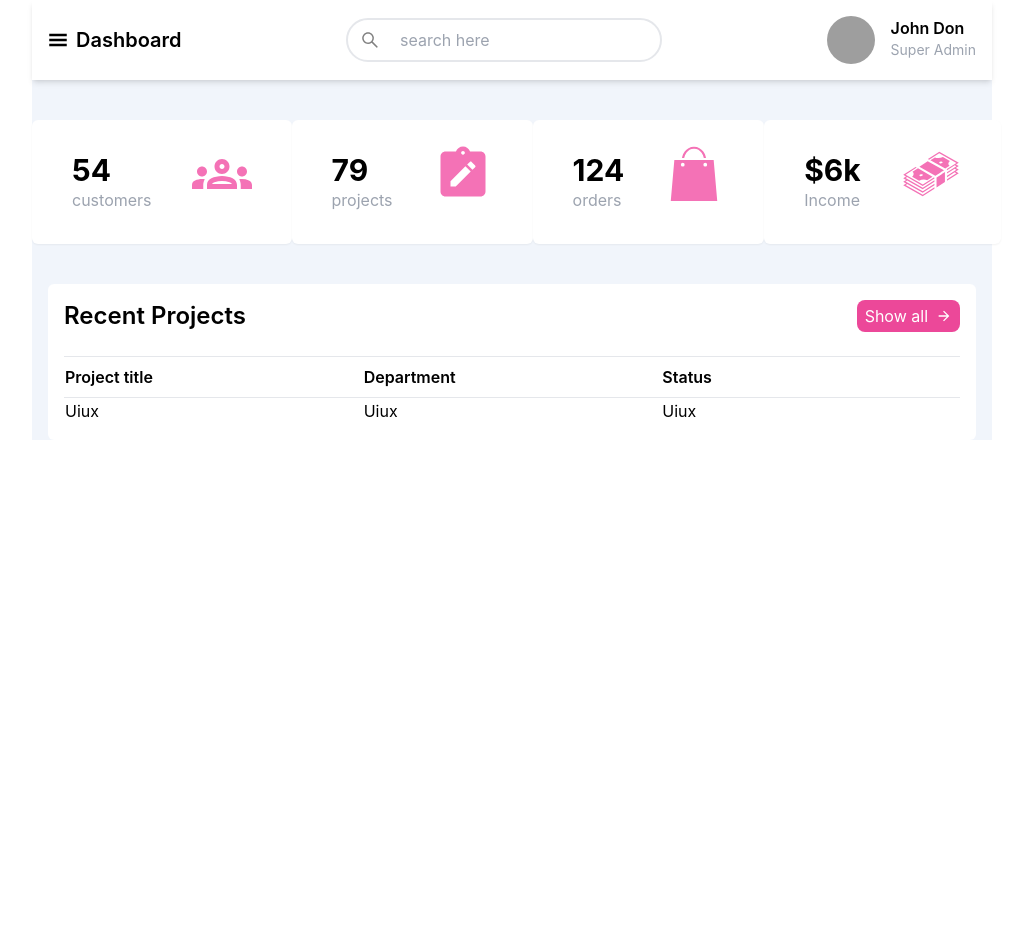
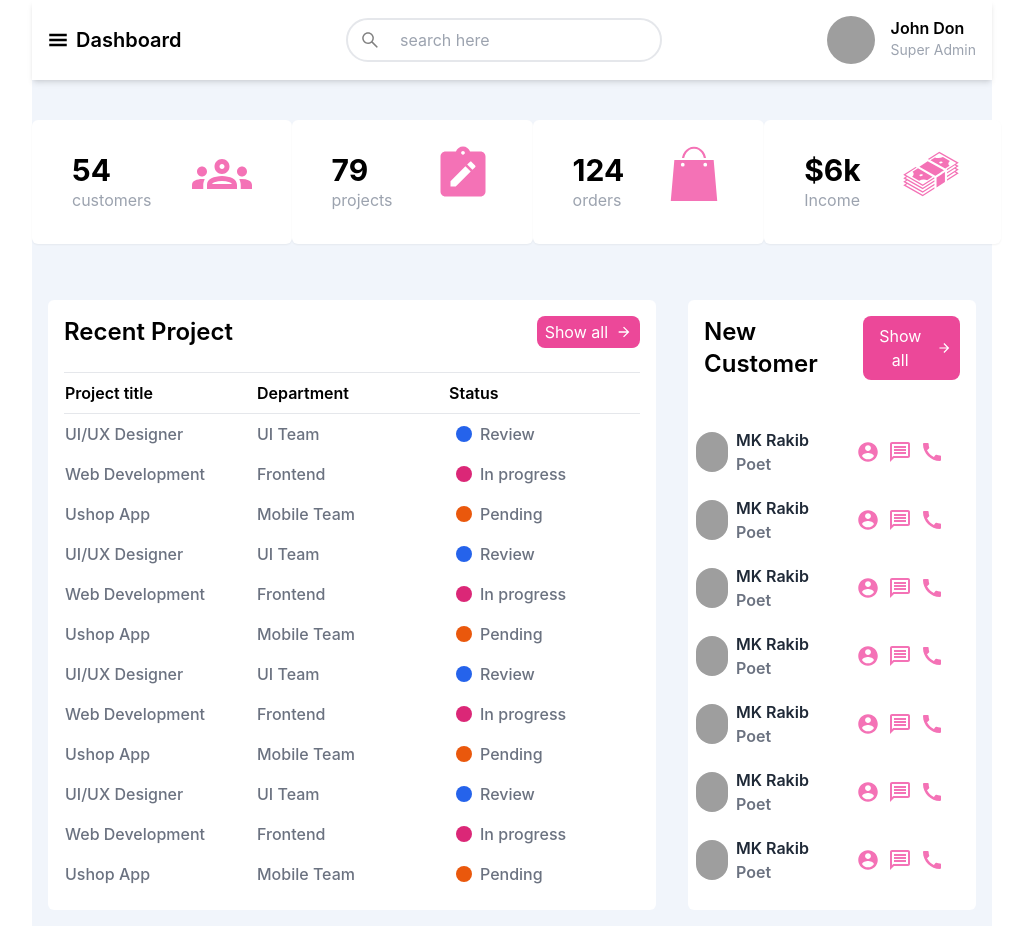
Before and after one commit to sohanemon/react-dashboard, a React (Create React App) app: page / in a window 1280 px wide. Shown: the whole page, without its empty margins (128-1151 px from the left). Before the commit the page ends 800 px from the top, so only its background shows below. Built offline with nearby package versions, Linux system fonts and the light colour scheme; grey boxes are pictures that could not be loaded.

Commit message:
customer added

```diff
--- a/src/App.js
+++ b/src/App.js
@@ -1,13 +1,15 @@
 import Navbar from "./components/navbar";
 import CardContainer from "./components/card/card-container";
 import Projects from "./components/projects/projects";
+import Customer from "./components/card/customers/customer";
 function App() {
   return (
     <div className='w-3/4 mx-auto bg-body'>
       <Navbar />
       <CardContainer />
-      <div>
+      <div className='grid grid-cols-3'>
         <Projects />
+        <Customer />
       </div>
     </div>
   );
--- /dev/null
+++ b/src/components/card/customers/customer.jsx
@@ -0,0 +1,42 @@
+import ProjectHead from "../../projects/project-head";
+import { IoMdContact } from "react-icons/io";
+import { MdCall, MdOutlineMessage } from "react-icons/md";
+import data from "./data";
+const Customer = () => {
+  return (
+    <div className='col-span-1  bg-white m-4 rounded-md'>
+      <div className='p-4'>
+        <ProjectHead title={"New Customer"} />
+      </div>
+      <br />
+      <section className='p-2 space-y-5'>
+        {data.map((el) => (
+          <TableRow {...el} key={el.image} />
+        ))}
+      </section>
+    </div>
+  );
+};
+
+export default Customer;
+
+function TableRow({ image, name, job }) {
+  return (
+    <div className='grid grid-cols-7 gap-2 items-center '>
+      <div className='col-span-1'>
+        <img src={image} className='w-10 h-10 rounded-full ' alt={name} />
+      </div>
+      <div className='col-span-3'>
+        <div>
+          <h2 className=' font-semibold text-gray-800'>{name}</h2>
+          <p className='font-semibold text-gray-500'>{job}</p>
+        </div>
+      </div>
+      <div className='col-span-2 text-pink-400 text-2xl mr-auto  flex items-center gap-2'>
+        <IoMdContact className='cursor-pointer' />
+        <MdOutlineMessage className='cursor-pointer' />
+        <MdCall className='cursor-pointer' />
+      </div>
+    </div>
+  );
+}
--- /dev/null
+++ b/src/components/card/customers/data.js
@@ -0,0 +1,44 @@
+export default [
+  {
+    name: "MK Rakib",
+    image:
+      "https://images.unsplash.com/photo-1593104547489-5cfb3839a3b5?ixlib=rb-1.2.1&ixid=MnwxMjA3fDB8MHxwaG90by1wYWdlfHx8fGVufDB8fHx8&auto=format&fit=crop&w=853&q=80",
+    job: "Poet",
+  },
+  {
+    name: "MK Rakib",
+    image:
+      "https://images.unsplash.com/photo-1593104547489-5cfb3839a3b5?ixlib=rb-1.2.1&ixid=MnwxMjA3fDB8MHxwaG90by1wYWdlfHx8fGVufDB8fHx8&auto=format&fit=crop&w=853&q=80",
+    job: "Poet",
+  },
+  {
+    name: "MK Rakib",
+    image:
+      "https://images.unsplash.com/photo-1593104547489-5cfb3839a3b5?ixlib=rb-1.2.1&ixid=MnwxMjA3fDB8MHxwaG90by1wYWdlfHx8fGVufDB8fHx8&auto=format&fit=crop&w=853&q=80",
+    job: "Poet",
+  },
+  {
+    name: "MK Rakib",
+    image:
+      "https://images.unsplash.com/photo-1593104547489-5cfb3839a3b5?ixlib=rb-1.2.1&ixid=MnwxMjA3fDB8MHxwaG90by1wYWdlfHx8fGVufDB8fHx8&auto=format&fit=crop&w=853&q=80",
+    job: "Poet",
+  },
+  {
+    name: "MK Rakib",
+    image:
+      "https://images.unsplash.com/photo-1593104547489-5cfb3839a3b5?ixlib=rb-1.2.1&ixid=MnwxMjA3fDB8MHxwaG90by1wYWdlfHx8fGVufDB8fHx8&auto=format&fit=crop&w=853&q=80",
+    job: "Poet",
+  },
+  {
+    name: "MK Rakib",
+    image:
+      "https://images.unsplash.com/photo-1593104547489-5cfb3839a3b5?ixlib=rb-1.2.1&ixid=MnwxMjA3fDB8MHxwaG90by1wYWdlfHx8fGVufDB8fHx8&auto=format&fit=crop&w=853&q=80",
+    job: "Poet",
+  },
+  {
+    name: "MK Rakib",
+    image:
+      "https://images.unsplash.com/photo-1593104547489-5cfb3839a3b5?ixlib=rb-1.2.1&ixid=MnwxMjA3fDB8MHxwaG90by1wYWdlfHx8fGVufDB8fHx8&auto=format&fit=crop&w=853&q=80",
+    job: "Poet",
+  },
+];
--- /dev/null
+++ b/src/components/projects/project-data.js
@@ -0,0 +1,15 @@
+// eslint-disable-next-line import/no-anonymous-default-export
+export default [
+  { title: "UI/UX Designer", department: "UI Team", statusCode: 0 },
+  { title: "Web Development", department: "Frontend", statusCode: 1 },
+  { title: "Ushop App", department: "Mobile Team", statusCode: -1 },
+  { title: "UI/UX Designer", department: "UI Team", statusCode: 0 },
+  { title: "Web Development", department: "Frontend", statusCode: 1 },
+  { title: "Ushop App", department: "Mobile Team", statusCode: -1 },
+  { title: "UI/UX Designer", department: "UI Team", statusCode: 0 },
+  { title: "Web Development", department: "Frontend", statusCode: 1 },
+  { title: "Ushop App", department: "Mobile Team", statusCode: -1 },
+  { title: "UI/UX Designer", department: "UI Team", statusCode: 0 },
+  { title: "Web Development", department: "Frontend", statusCode: 1 },
+  { title: "Ushop App", department: "Mobile Team", statusCode: -1 },
+];
--- a/src/components/projects/project-head.jsx
+++ b/src/components/projects/project-head.jsx
@@ -1,9 +1,9 @@
 import { MdArrowForward } from "react-icons/md";
 
-export default function ProjectHead() {
+export default function ProjectHead({ title }) {
   return (
     <div className='flex justify-between '>
-      <h1 className='text-2xl font-semibold'>Recent Projects</h1>
+      <h1 className='text-2xl font-semibold'>{title}</h1>
       <button className='flex items-center gap-2 bg-pink-500 text-white hover:bg-pink-600 px-2 py-1 rounded-lg'>
         Show all
         <MdArrowForward />
--- a/src/components/projects/projects.jsx
+++ b/src/components/projects/projects.jsx
@@ -3,8 +3,8 @@ import Table from "./table";
 
 const Projects = () => {
   return (
-    <div className='p-4 bg-white m-4 rounded-md'>
-      <ProjectHead />
+    <div className='p-4 col-span-2 bg-white m-4 rounded-md'>
+      <ProjectHead title={"Recent Project"} />
       <br />
       <Table />
     </div>
--- a/src/components/projects/table.jsx
+++ b/src/components/projects/table.jsx
@@ -1,3 +1,5 @@
+import data from "./project-data";
+
 const Table = () => {
   return (
     <table className='table-fixed w-full'>
@@ -7,14 +9,45 @@ const Table = () => {
         <td className='py-2'>Status</td>
       </thead>
       <tbody>
-        <tr>
-          <td>Uiux</td>
-          <td>Uiux</td>
-          <td>Uiux</td>
-        </tr>
+        {data.map((el) => (
+          <TableRow {...el} />
+        ))}
       </tbody>
     </table>
   );
 };
 
 export default Table;
+
+function TableRow({ title, department, statusCode }) {
+  return (
+    <tr className='font-medium text-gray-500'>
+      <td>{title}</td>
+      <td>{department}</td>
+      <ShowStatus statusCode={statusCode} />
+    </tr>
+  );
+}
+
+function ShowStatus({ statusCode }) {
+  return (
+    <td className='p-2'>
+      {statusCode === 0 ? (
+        <div className='flex items-center gap-2'>
+          <div className='w-4 h-4 rounded-full bg-blue-600'> </div>
+          <span>Review</span>
+        </div>
+      ) : statusCode === 1 ? (
+        <div className='flex items-center gap-2'>
+          <div className='w-4 h-4 rounded-full bg-pink-600'> </div>
+          <span>In progress</span>
+        </div>
+      ) : (
+        <div className='flex items-center gap-2'>
+          <div className='w-4 h-4 rounded-full bg-orange-600'> </div>
+          <span>Pending</span>
+        </div>
+      )}
+    </td>
+  );
+}
```
